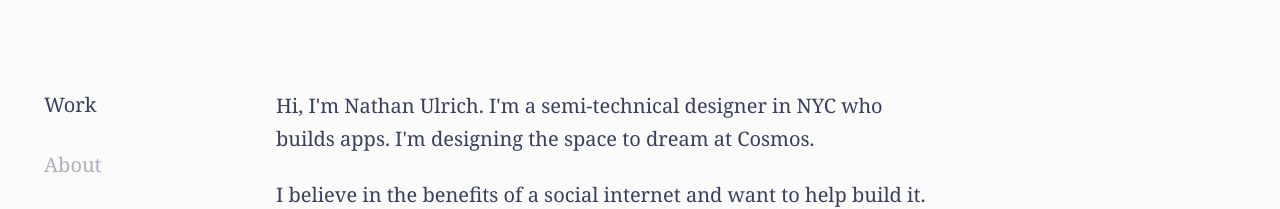
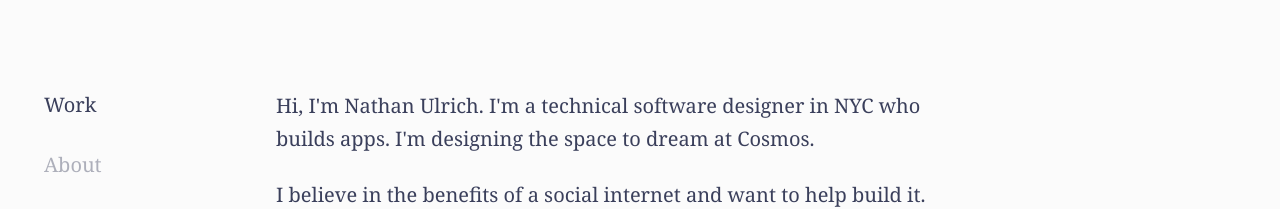
Before and after one commit to nathanbulrich/nathanu-portfolio, a Next.js app: page / in a window 1280 px wide. Shown: the top 209 px of the page. Built offline with nearby package versions, Linux system fonts and the light colour scheme.

Commit message:
Update hero designer description

```diff
--- a/src/app/components/HeroCard.tsx
+++ b/src/app/components/HeroCard.tsx
@@ -5,7 +5,7 @@ export default function HeroCard() {
     <div className="px-6 md:px-12 lg:px-12 pt-8 pb-8 md:pt-[88px] lg:pt-[90px] md:pb-[56px]">
       <div className="space-y-6 max-w-[664px]">
         <p className="leading-relaxed">
-          Hi, I&apos;m Nathan Ulrich. I&apos;m a semi-technical designer in NYC who builds apps.
+          Hi, I&apos;m Nathan Ulrich. I&apos;m a technical software designer in NYC who builds apps.
           I&apos;m designing the space to dream at{" "}
           <a
             href="https://www.cosmos.so/"
```
